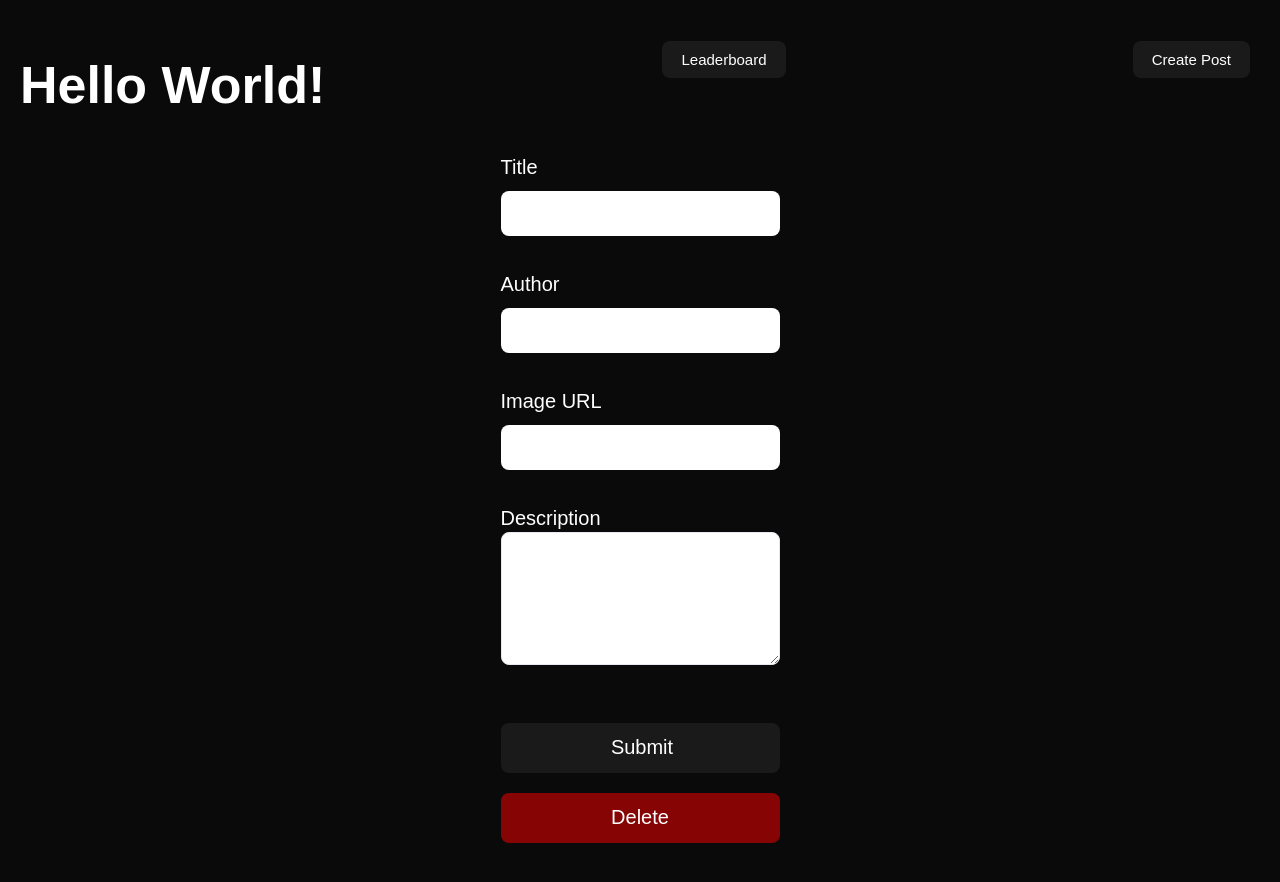
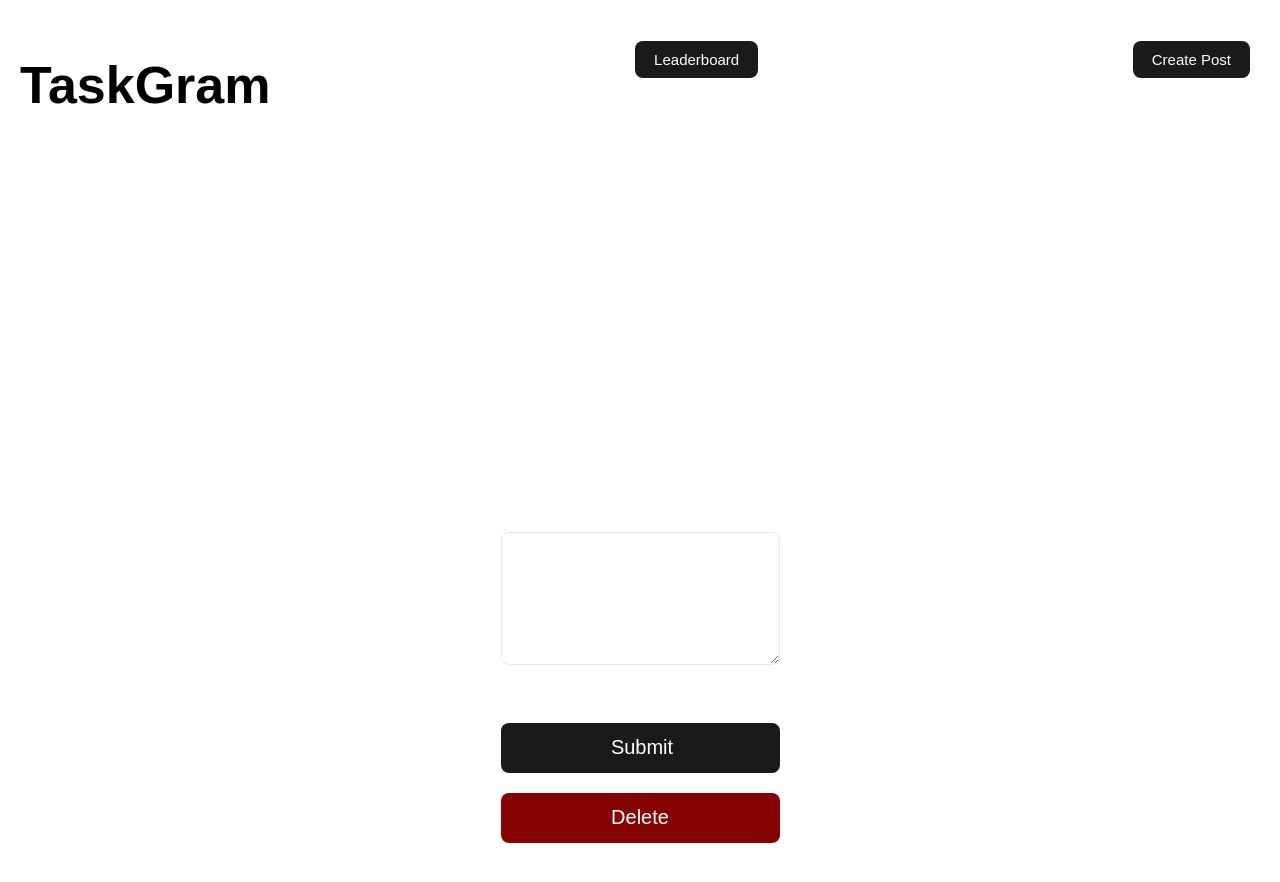
Before and after one commit to dpdoescode/taskgramv2, a React (Vite) app: page /edit/1 in a window 1280 px wide. Shown: the top 882 px of the page. Built offline with nearby package versions, Linux system fonts and the light colour scheme.

Commit message:
updated card css to allow images to display

```diff
--- a/src/App.css
+++ b/src/App.css
@@ -5,7 +5,7 @@
   font-size: calc(10px + 2vmin);
   color: white;
   justify-content: center;
-  background-color: rgba(0, 0, 0, 0.962);
+  background-color: white;
   padding:20px;
   display: flex;
   flex-direction: row;
@@ -16,7 +16,7 @@
 
 .header{
   width: 100%;
-  color:white;
+  color:black;
   text-align: center;
 }
 
--- a/src/App.jsx
+++ b/src/App.jsx
@@ -54,7 +54,7 @@ const App = () => {
         <div className="App">
 
             <div className="header">
-                <h1>Hello World!</h1>
+                <h1>TaskGram</h1>
                 <Link to="/">
                     <button className="headerBtn"> Leaderboard </button>
                 </Link>
--- a/src/components/Card.css
+++ b/src/components/Card.css
@@ -1,6 +1,6 @@
 .Card {
     backdrop-filter: blur(2px);
-    border: 1px solid rgba(153, 153, 153, 0.497);
+    border: 1px solid #4ECDC4;
     border-radius: 20px;
     padding-top: 20px;
     padding-bottom: 20px;
@@ -8,22 +8,27 @@
     margin-bottom: 25px;
     width: 400px;
     text-align: center;
+    background-color: white;
+}
+
+.image_url {
+    max-width: 400px;
 }
 
 .title {
-    color:white;
+    color:black;
     padding-left:30px;
     font-size: 24px;
 }
 
 .author {
-    color:white;
+    color:black;
     margin-bottom: 20px;
     font-size: 20px;
 }
 
 .description {
-    color:white;
+    color:#757575;
     text-align: justify;
     text-justify: inter-word;
     padding-left: 30px;
--- a/src/components/Card.jsx
+++ b/src/components/Card.jsx
@@ -14,6 +14,7 @@ const Card = (props) =>  {
   return (
       <div className="Card">
           <Link to={'edit/'+ props.id}><img className="moreButton" alt="edit button" src={more} /></Link>
+          <img className="image_url" src={props.image_url}/>
           <h2 className="title">{props.title}</h2>
           <h3 className="author">{"by " + props.author}</h3>
           <p className="description">{props.description}</p>
```
